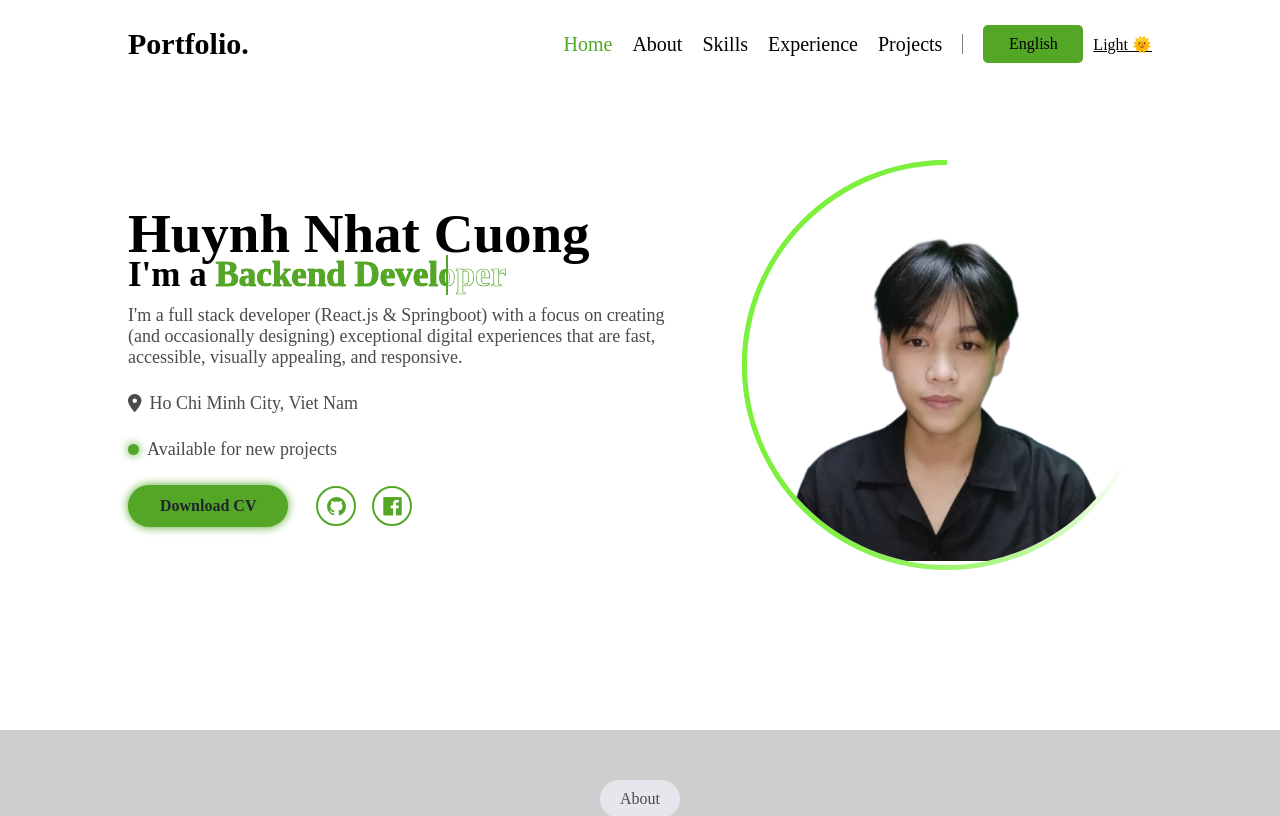
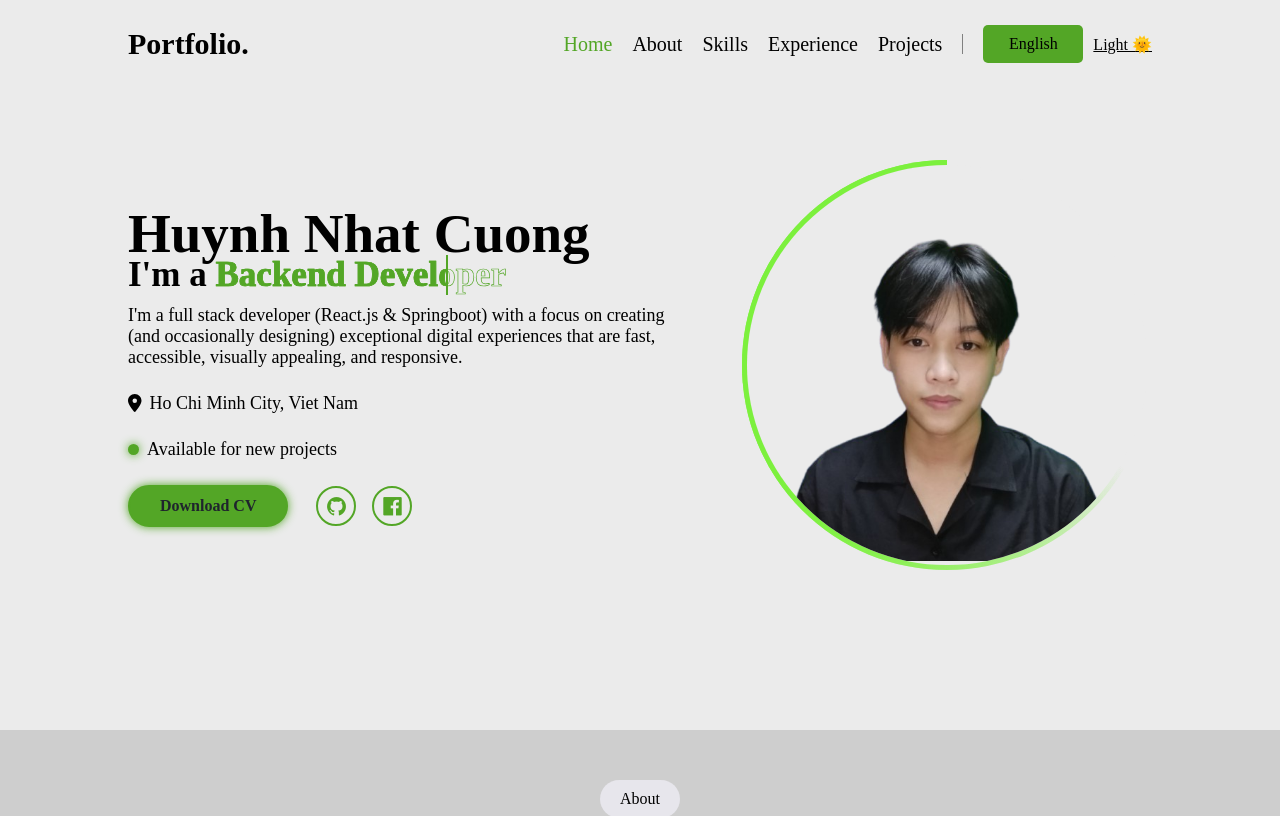
Before and after one commit to Cuong0707/Portfolio, a React (Create React App) app: page / in a window 1280 px wide. Shown: the top 816 px of the page. Built offline with nearby package versions, Linux system fonts and the light colour scheme.

Commit message:
design bg color

```diff
--- a/src/index.css
+++ b/src/index.css
@@ -26,13 +26,13 @@ body.dark{
   --btn-tag-color:#1F242D;
 }
 body.light {
-  --bg-color1: 	rgb(255 255 255);
+  --bg-color1: 	#EBEBEB;
   --bg-color2: #cecece;
   --bg-color-label:#E7E6EC;
   --bg-color-label1:#E7E6EC;
   --bg-tag-color:#E7E6EC;
   --text-color: #000;
-  --p-color: #4b4b4d;
+  --p-color: #000;
   --bg-color-footer: #dadce0;
   --highlight-color:#53A626;
   --btn-tag-color:#E7E6EC;
```
